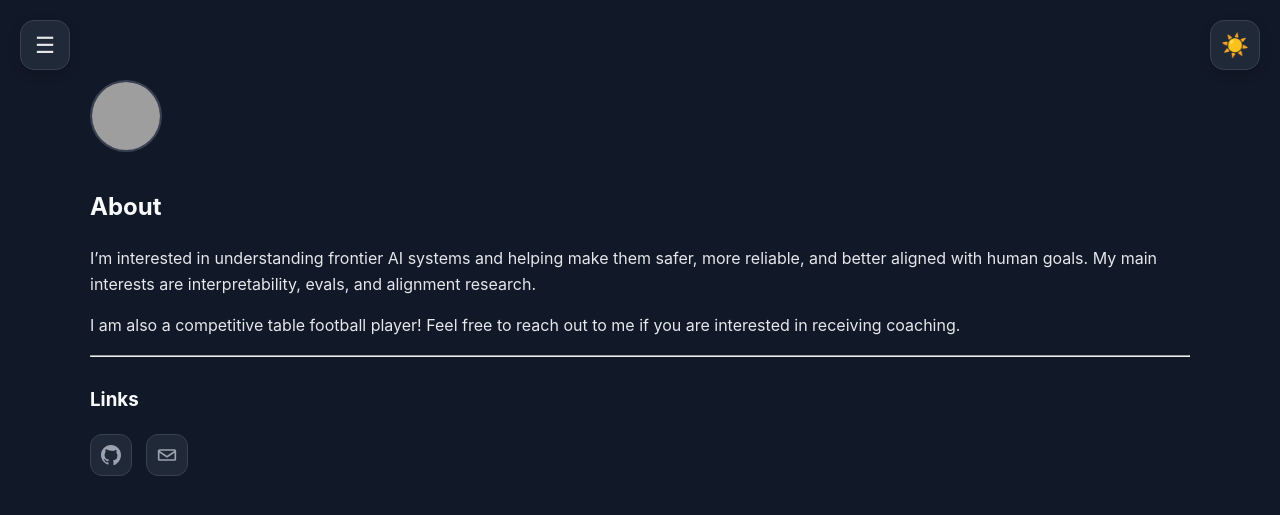
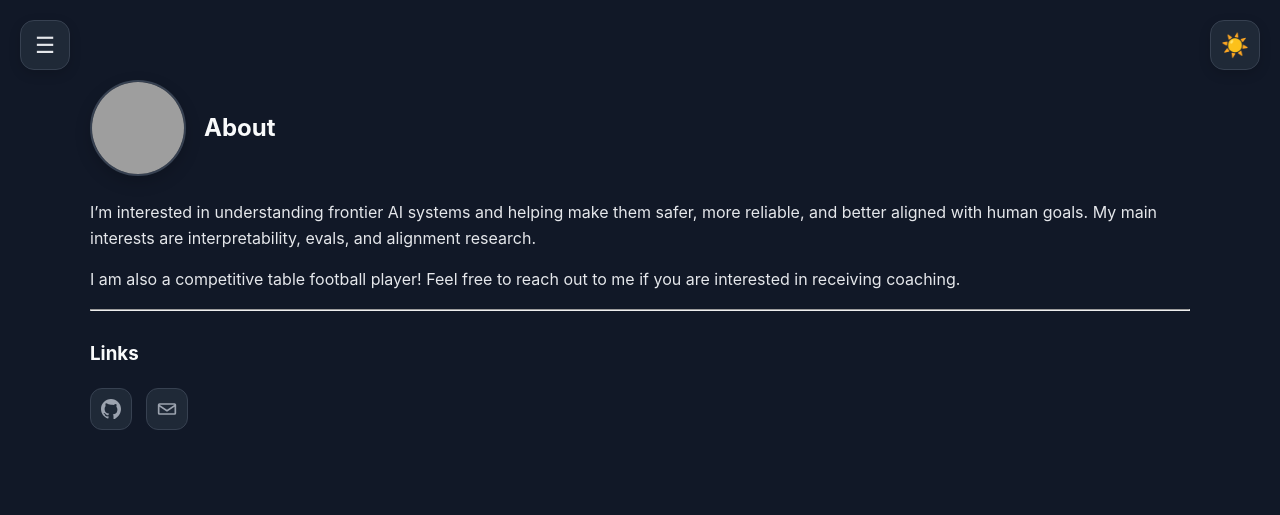
Before and after one commit to sharpchoc/sharpchoc.github.io, a Jekyll site: the page built from index.md, in a window 1280 px wide. Shown: the top 515 px of the page. Built offline with Jekyll 4.4.1, drawn with Linux system fonts in a browser that asks for light colours; grey boxes are pictures that could not be loaded.

Commit message:
Adjust profile picture size and add about section styles
Updated profile picture dimensions and added about heading styles.

```diff
--- a/assets/css/style.scss
+++ b/assets/css/style.scss
@@ -246,30 +246,28 @@ pre code {
   flex-wrap: wrap;
 }
 
+.about-heading-row {
+  display: flex;
+  align-items: center;
+  gap: 18px;
+  margin-bottom: 1.5rem;
+  flex-wrap: wrap;
+}
+
+.about-heading-row h1 {
+  margin: 0;
+}
+
 .profile-pic {
-  width: 72px !important;
-  max-width: 72px !important;
-  height: 72px !important;
+  width: 96px;
+  height: 96px;
   object-fit: cover;
+  object-position: center;
   border-radius: 50%;
   border: 2px solid var(--border-color);
+  box-shadow: 0 6px 16px rgba(0, 0, 0, 0.18);
   display: block;
   flex-shrink: 0;
-}
-
-.profile-intro {
-  flex: 1;
-  min-width: 260px;
-}
-
-.profile-intro h1 {
-  margin-top: 0;
-  margin-bottom: 0.5rem;
-}
-
-.profile-intro p {
-  margin-top: 0;
-  font-size: 1.05rem;
 }
 
 .icon-links {
```
